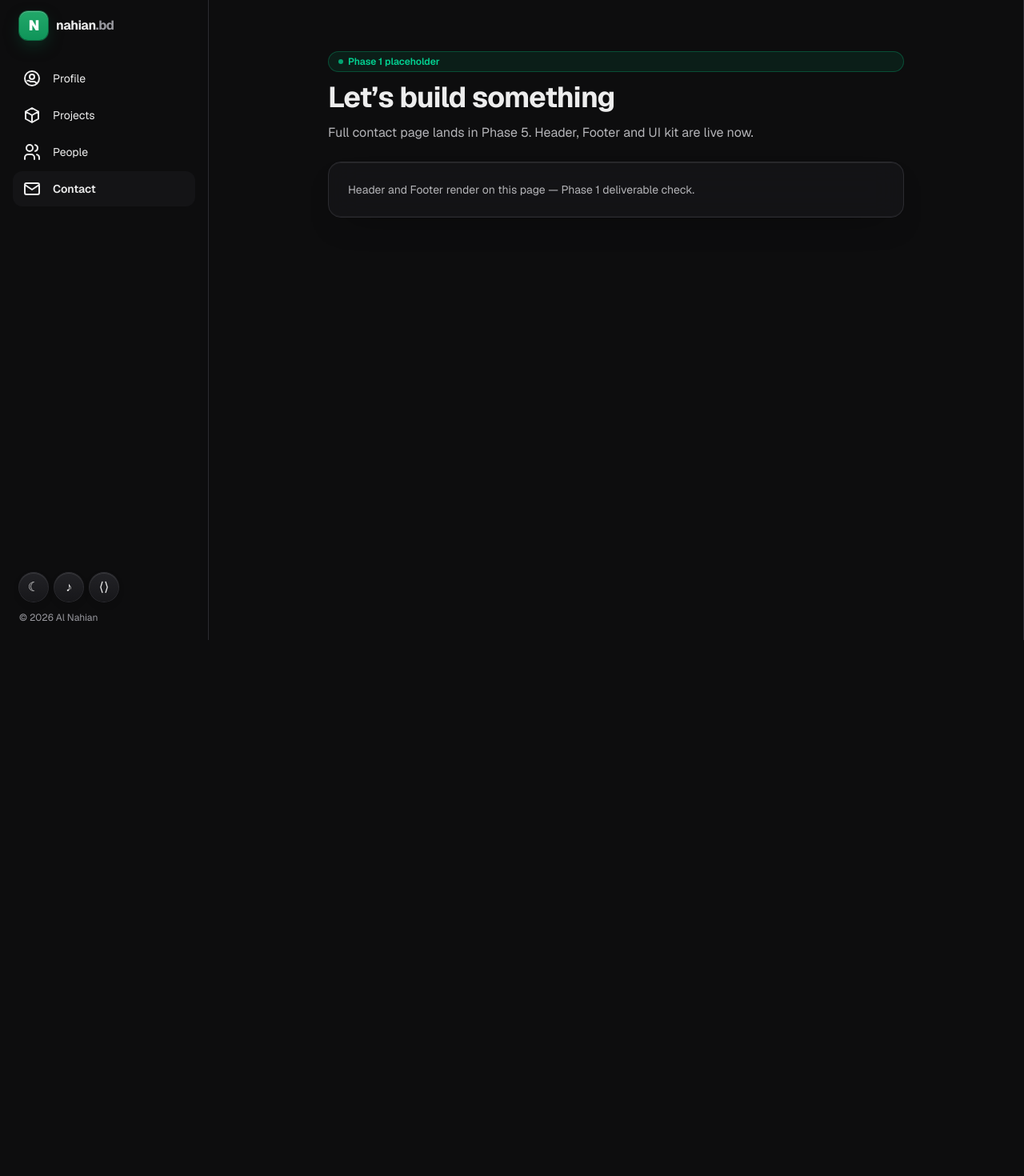
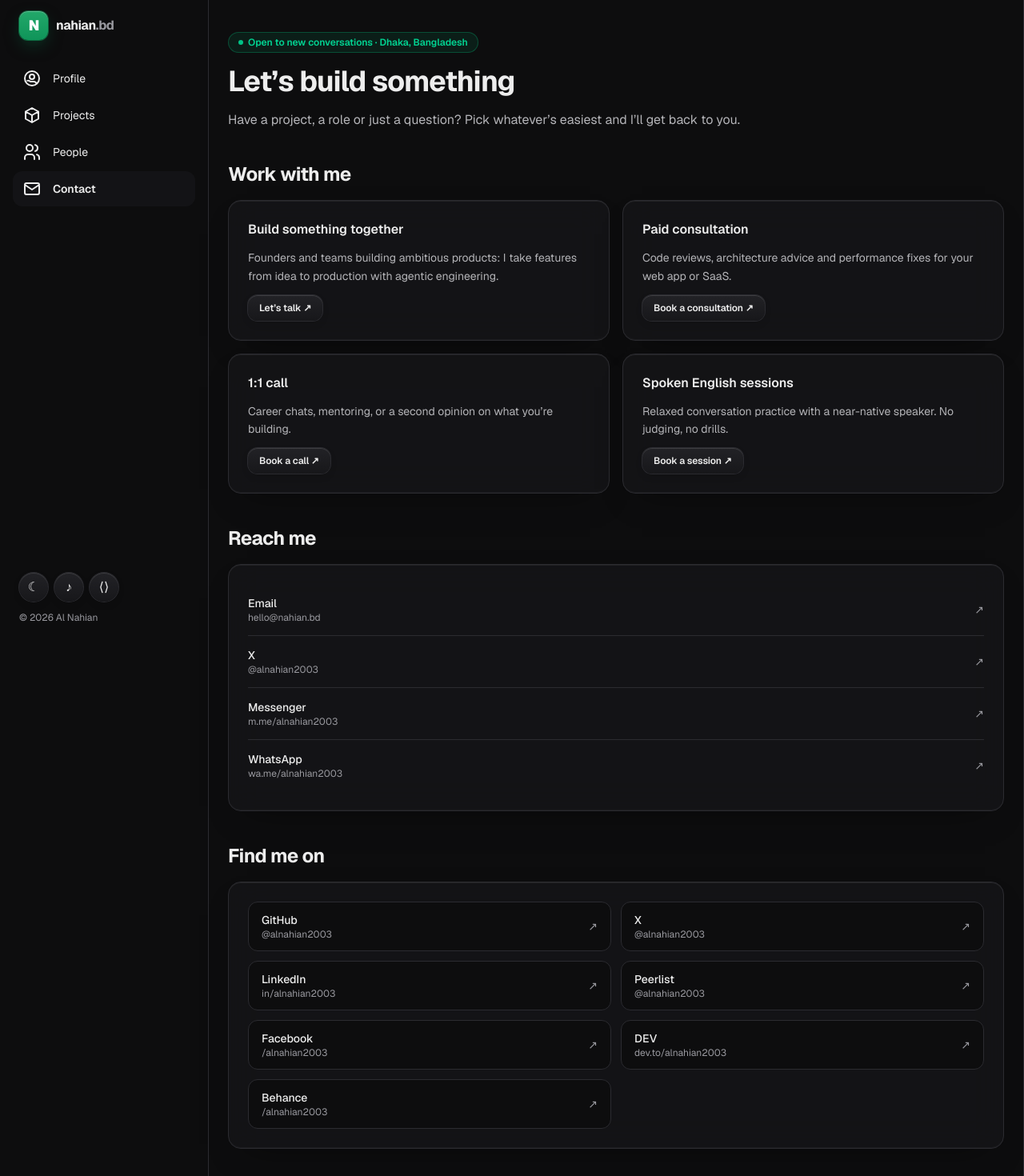
Before and after one commit to developer9028/nahian.bbd-clone, a Next.js app: page /contact in a window 1280 px wide. Shown: the top 1470 px of the page at 80% size. Before the commit the page ends 800 px from the top, so only its background shows below. Built offline with nearby package versions, Linux system fonts and the light colour scheme.

Commit message:
feat: Phase 5 Contact (Work with me, Reach, Find me on, exact dark style)

```diff
--- /dev/null
+++ b/src/lib/data/contact.ts
@@ -0,0 +1,59 @@
+export interface WorkOption {
+  id: string
+  title: string
+  description: string
+  cta: string
+}
+
+export interface ReachLink {
+  id: string
+  platform: string
+  handle: string
+  url: string
+}
+
+export const WORK_OPTIONS: WorkOption[] = [
+  {
+    id: 'build',
+    title: 'Build something together',
+    description:
+      'Founders and teams building ambitious products: I take features from idea to production with agentic engineering.',
+    cta: 'Let’s talk',
+  },
+  {
+    id: 'consultation',
+    title: 'Paid consultation',
+    description:
+      'Code reviews, architecture advice and performance fixes for your web app or SaaS.',
+    cta: 'Book a consultation',
+  },
+  {
+    id: 'call',
+    title: '1:1 call',
+    description: 'Career chats, mentoring, or a second opinion on what you’re building.',
+    cta: 'Book a call',
+  },
+  {
+    id: 'english',
+    title: 'Spoken English sessions',
+    description: 'Relaxed conversation practice with a near-native speaker. No judging, no drills.',
+    cta: 'Book a session',
+  },
+]
+
+export const REACH_LINKS: ReachLink[] = [
+  { id: 'email', platform: 'Email', handle: 'hello@nahian.bd', url: 'mailto:hello@nahian.bd' },
+  { id: 'x', platform: 'X', handle: '@alnahian2003', url: 'https://x.com/alnahian2003' },
+  {
+    id: 'messenger',
+    platform: 'Messenger',
+    handle: 'm.me/alnahian2003',
+    url: 'https://m.me/alnahian2003',
+  },
+  {
+    id: 'whatsapp',
+    platform: 'WhatsApp',
+    handle: 'wa.me/alnahian2003',
+    url: 'https://wa.me/alnahian2003',
+  },
+]
--- a/src/views/contact/ContactView.tsx
+++ b/src/views/contact/ContactView.tsx
@@ -1,21 +1,26 @@
+import { PROFILE } from '@/lib/data/profile'
+
 import { Badge } from '@/components/ui/Badge'
-import { Card } from '@/components/ui/Card'
+import { FindMeSection } from '@/views/contact/sections/FindMeSection'
+import { ReachSection } from '@/views/contact/sections/ReachSection'
+import { WorkSection } from '@/views/contact/sections/WorkSection'
 
 export const ContactView = () => {
   return (
-    <div className="mx-auto flex max-w-3xl flex-col gap-6 px-4 py-16 sm:px-6">
-      <div className="flex flex-col gap-3">
-        <Badge>Phase 1 placeholder</Badge>
+    <div className="mx-auto flex max-w-6xl flex-col gap-10 px-4 py-10 sm:px-6">
+      <div className="flex flex-col gap-4">
+        <Badge className="w-fit">
+          {PROFILE.openTo} · {PROFILE.location}
+        </Badge>
         <h1 className="text-ink text-4xl font-bold tracking-tight">Let’s build something</h1>
-        <p className="text-ink-2 text-base">
-          Full contact page lands in Phase 5. Header, Footer and UI kit are live now.
+        <p className="text-ink-2 max-w-2xl text-base">
+          Have a project, a role or just a question? Pick whatever’s easiest and I’ll get back to
+          you.
         </p>
       </div>
-      <Card>
-        <p className="text-ink-2 text-sm">
-          Header and Footer render on this page — Phase 1 deliverable check.
-        </p>
-      </Card>
+      <WorkSection />
+      <ReachSection />
+      <FindMeSection />
     </div>
   )
 }
--- /dev/null
+++ b/src/views/contact/components/WorkOptionCard.tsx
@@ -0,0 +1,22 @@
+import type { WorkOption } from '@/lib/data/contact'
+
+import { Button } from '@/components/ui/Button'
+import { Card } from '@/components/ui/Card'
+
+interface WorkOptionCardProps {
+  option: WorkOption
+}
+
+export const WorkOptionCard = ({ option }: WorkOptionCardProps) => {
+  return (
+    <Card className="flex h-full flex-col gap-3">
+      <h3 className="text-ink text-base font-semibold">{option.title}</h3>
+      <p className="text-ink-2 flex-1 text-sm leading-relaxed">{option.description}</p>
+      <div>
+        <Button href="/contact" variant="secondary" size="sm">
+          {option.cta} ↗
+        </Button>
+      </div>
+    </Card>
+  )
+}
--- /dev/null
+++ b/src/views/contact/sections/FindMeSection.tsx
@@ -0,0 +1,37 @@
+import { SOCIAL_LINKS } from '@/lib/data/profile'
+
+import { Card } from '@/components/ui/Card'
+
+export const FindMeSection = () => {
+  return (
+    <section aria-labelledby="findme-heading" className="flex flex-col gap-4">
+      <h2 id="findme-heading" className="text-ink text-2xl font-bold tracking-tight">
+        Find me on
+      </h2>
+      <Card>
+        <ul className="grid gap-3 sm:grid-cols-2">
+          {SOCIAL_LINKS.map((social) => (
+            <li key={social.platform}>
+              <a
+                href={social.url}
+                target="_blank"
+                rel="noreferrer"
+                className="group border-line bg-surface flex items-center justify-between gap-3 rounded-xl border px-4 py-3"
+              >
+                <div className="flex min-w-0 flex-col">
+                  <span className="text-ink group-hover:text-brand-400 text-sm font-medium transition-colors">
+                    {social.platform}
+                  </span>
+                  <span className="text-ink-3 truncate text-xs">{social.handle}</span>
+                </div>
+                <span className="text-ink-3 group-hover:text-ink shrink-0 text-sm transition-colors">
+                  ↗
+                </span>
+              </a>
+            </li>
+          ))}
+        </ul>
+      </Card>
+    </section>
+  )
+}
--- /dev/null
+++ b/src/views/contact/sections/ReachSection.tsx
@@ -0,0 +1,37 @@
+import { REACH_LINKS } from '@/lib/data/contact'
+
+import { Card } from '@/components/ui/Card'
+
+export const ReachSection = () => {
+  return (
+    <section aria-labelledby="reach-heading" className="flex flex-col gap-4">
+      <h2 id="reach-heading" className="text-ink text-2xl font-bold tracking-tight">
+        Reach me
+      </h2>
+      <Card>
+        <ul className="divide-line flex flex-col divide-y">
+          {REACH_LINKS.map((link) => (
+            <li key={link.id}>
+              <a
+                href={link.url}
+                target={link.url.startsWith('mailto:') ? undefined : '_blank'}
+                rel={link.url.startsWith('mailto:') ? undefined : 'noreferrer'}
+                className="group flex items-center justify-between gap-3 py-3.5"
+              >
+                <div className="flex min-w-0 flex-col">
+                  <span className="text-ink group-hover:text-brand-400 text-sm font-medium transition-colors">
+                    {link.platform}
+                  </span>
+                  <span className="text-ink-3 truncate text-xs">{link.handle}</span>
+                </div>
+                <span className="text-ink-3 group-hover:text-ink shrink-0 text-sm transition-colors">
+                  ↗
+                </span>
+              </a>
+            </li>
+          ))}
+        </ul>
+      </Card>
+    </section>
+  )
+}
--- /dev/null
+++ b/src/views/contact/sections/WorkSection.tsx
@@ -0,0 +1,18 @@
+import { WORK_OPTIONS } from '@/lib/data/contact'
+
+import { WorkOptionCard } from '@/views/contact/components/WorkOptionCard'
+
+export const WorkSection = () => {
+  return (
+    <section aria-labelledby="work-heading" className="flex flex-col gap-4">
+      <h2 id="work-heading" className="text-ink text-2xl font-bold tracking-tight">
+        Work with me
+      </h2>
+      <div className="grid gap-4 md:grid-cols-2">
+        {WORK_OPTIONS.map((option) => (
+          <WorkOptionCard key={option.id} option={option} />
+        ))}
+      </div>
+    </section>
+  )
+}
```
